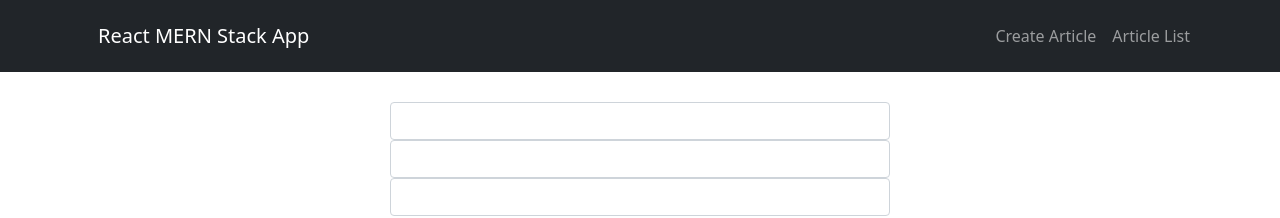
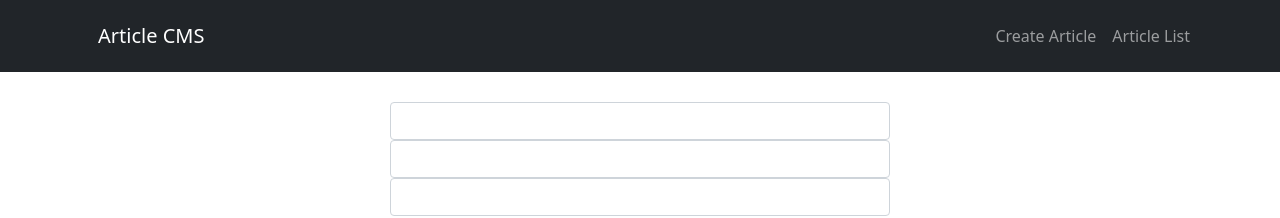
Before and after one commit to danishpatelcex/react-crud, a React (Create React App) app: page / in a window 1280 px wide. Shown: the top 218 px of the page. Built offline with nearby package versions, Linux system fonts and the light colour scheme.

Commit message:
updated react title

```diff
--- a/src/App.js
+++ b/src/App.js
@@ -31,7 +31,7 @@ return (
 			<Navbar.Brand>
 				<Link to={"/create-article"}
 				className="nav-link">
-				React MERN Stack App
+				Article CMS
 				</Link>
 			</Navbar.Brand>
 
```
